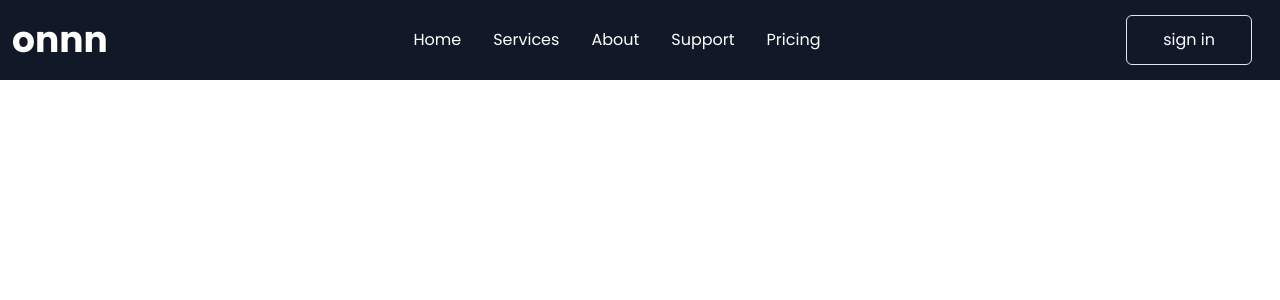
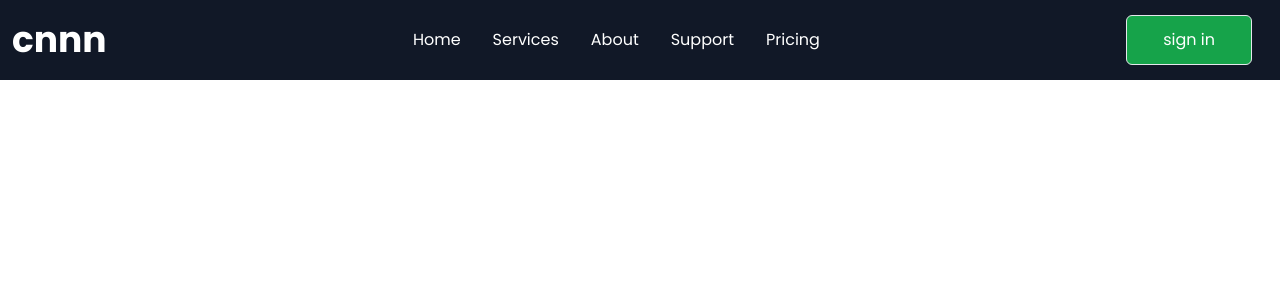
Before and after one commit to WajidMohammed9951/cloud-services-website, a React (Create React App) app: page / in a window 1280 px wide. Shown: the top 300 px of the page. Built offline with nearby package versions, Linux system fonts and the light colour scheme.

Commit message:
added hero section

```diff
--- a/src/Components/GreenBtn.js
+++ b/src/Components/GreenBtn.js
@@ -4,7 +4,7 @@ const GreenBtn = ({ title, onClick, className }) => {
   return (
     <button
       className={
-        "border bg-lightColor text-darkColor border-lightColor hover:bg-transparent hover:text-lightColor rounded-md duration-300 ease-out" +
+        "border bg-green-600 text-darkColor border-lightColor hover:bg-transparent hover:text-lightColor rounded-md duration-300 ease-out" +
         " " +
         className
       }
--- /dev/null
+++ b/src/Components/Hero.js
@@ -0,0 +1,9 @@
+import React from 'react'
+
+const Hero = () => {
+  return (
+    <div></div>
+  )
+}
+
+export default Hero
--- a/src/Components/Navbar.js
+++ b/src/Components/Navbar.js
@@ -40,7 +40,7 @@ const Navbar = () => {
         <div className="w-screen h-20 z-20 fixed bg-gray-900 text-white">
             <div className="px-3 flex items-center justify-between w-full h-full">
                 <div className="flex items-center">
-                    <h1 className="text-4xl font-bold">onnn</h1>
+                    <h1 className="text-4xl font-bold">cnnn</h1>
                 </div>
 
                 <ul className="hidden md:flex">
@@ -49,7 +49,8 @@ const Navbar = () => {
                             key={id}
                             className="capitalize p-4 cursor-pointer hover:text-lightColor duration-200"
                         >
-                            {link}
+
+                    {link}
 
                         </li>
                     ))}
@@ -108,23 +109,22 @@ const Navbar = () => {
                                     key={id}
                                     className=" py-4 text-2xl tracking-wider cursor-pointer"
                                 >
-
                                     {link}
                                 </li>
                             ))}
                         </ul>
 
                         <div className="grid grid-cols-2 mx-auto w-4/5 gap-10">
-                            <div className="flex items-center justify-center rounded-md shadow-md shadow-lightColor p-3 cursor-pointer">
+                            <div className="flex items-center justify-center rounded-md shadow-md shadow-green-600 p-3 cursor-pointer">
                                 <FaFacebook size={25} />
                             </div>
-                            <div className="flex items-center justify-center rounded-md shadow-md shadow-lightColor p-3 cursor-pointer">
+                            <div className="flex items-center justify-center rounded-md shadow-md shadow-green-600 p-3 cursor-pointer">
                                 <FaTwitter size={25} />
                             </div>
-                            <div className="flex items-center justify-center rounded-md shadow-md shadow-lightColor p-3 cursor-pointer">
+                            <div className="flex items-center justify-center rounded-md shadow-md shadow-green-600 p-3 cursor-pointer">
                                 <FaLinkedinIn size={25} />
                             </div>
-                            <div className="flex items-center justify-center rounded-md shadow-md shadow-lightColor p-3 cursor-pointer">
+                            <div className="flex items-center justify-center rounded-md shadow-md shadow-green-600 p-3 cursor-pointer">
                                 <FaTwitch size={25} />
                             </div>
                         </div>
```
